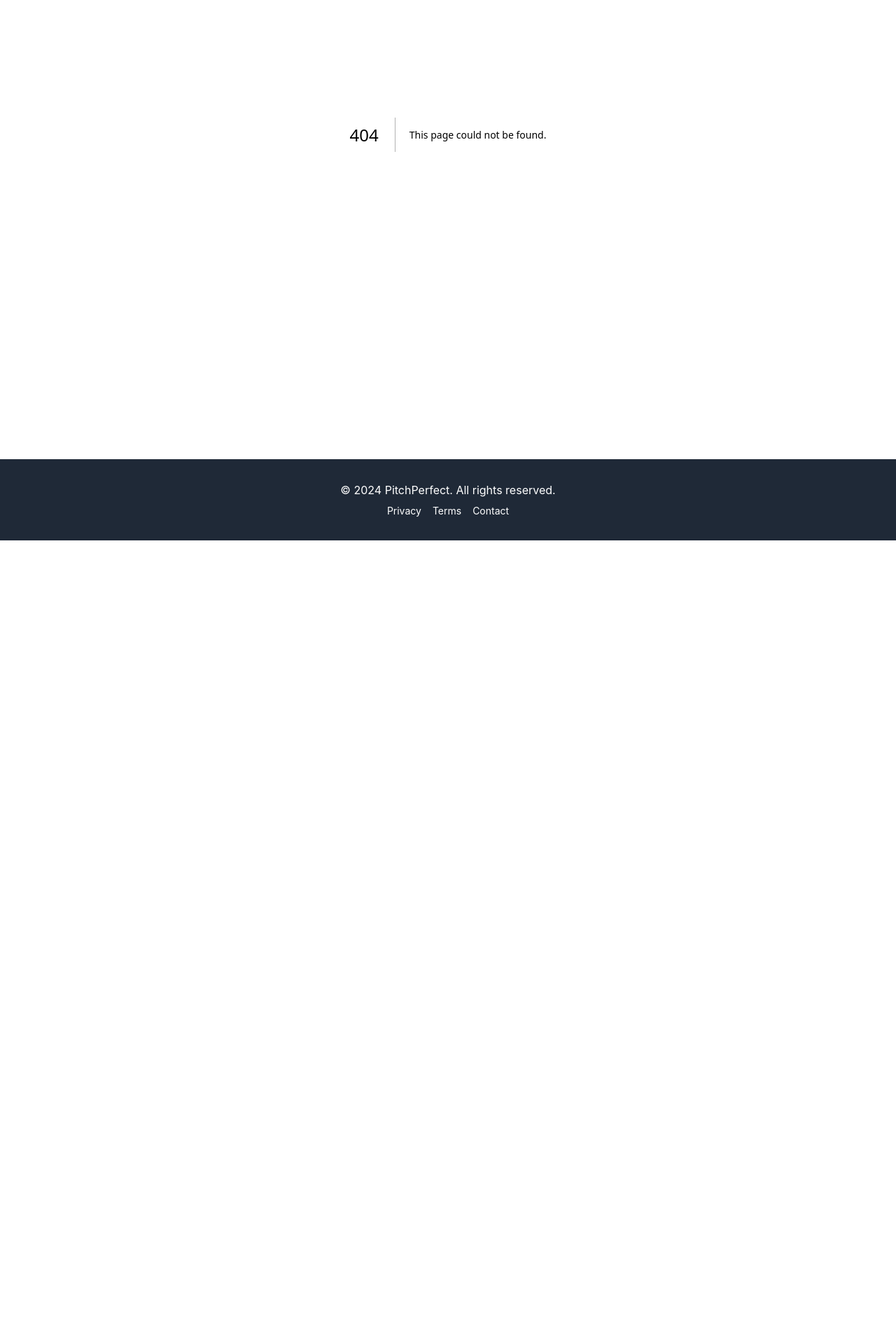
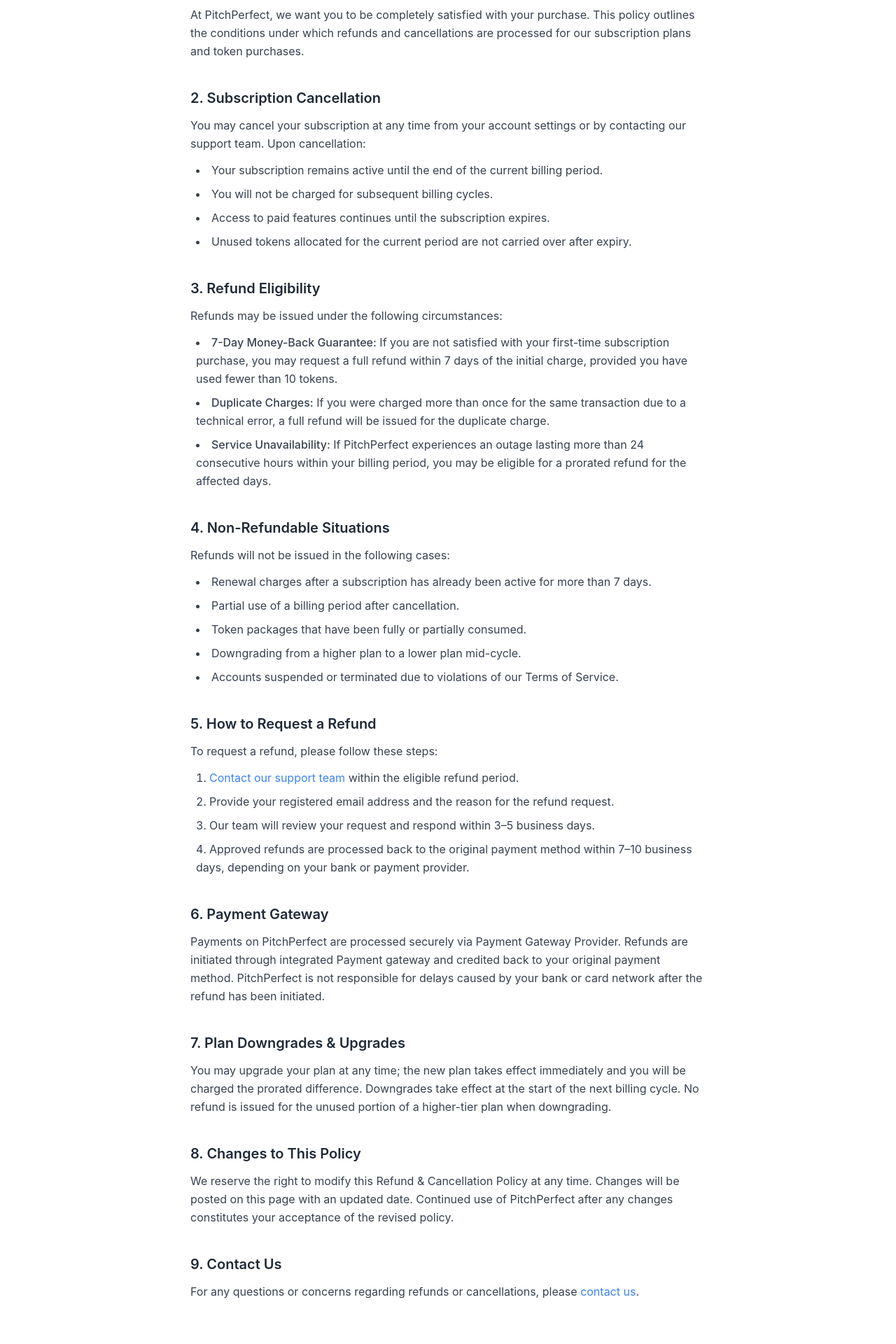
Before and after one commit to maniram-yadav/pitchperfect, a Next.js app in the folder frontend/: page /refund in a window 1280 px wide. Before the commit this address had no page. Shown: the part 280-2200 px from the top of the page at 70% size. Before the commit the page ends 1052 px from the top, so only its background shows below. Built offline with nearby package versions, Linux system fonts and the light colour scheme.

Commit message:
refund policy page impl

```diff
--- a/frontend/src/components/layout/Footer.tsx
+++ b/frontend/src/components/layout/Footer.tsx
@@ -14,6 +14,9 @@
           <Link href="/terms" className="hover:text-secondary transition-colors">
             Terms
           </Link>
+          <Link href="/refund" className="hover:text-secondary transition-colors">
+            Refund & Cancellation
+          </Link>
           <Link href="/contact" className="hover:text-secondary transition-colors">
             Contact
           </Link>
--- /dev/null
+++ b/frontend/src/pages/refund.tsx
@@ -0,0 +1,131 @@
+'use client';
+
+import Link from 'next/link';
+
+export default function RefundPage() {
+  return (
+    <div className="max-w-3xl mx-auto py-16 px-4">
+      <div className="mb-10">
+        <h1 className="text-4xl font-bold text-primary mb-3">Refund & Cancellation Policy</h1>
+        <p className="text-gray-500 text-sm">Last updated: May 3, 2026</p>
+      </div>
+
+      <div className="space-y-10 text-gray-700 leading-relaxed">
+        <section>
+          <h2 className="text-xl font-semibold text-primary mb-3">1. Overview</h2>
+          <p>
+            At PitchPerfect, we want you to be completely satisfied with your purchase. This policy
+            outlines the conditions under which refunds and cancellations are processed for our
+            subscription plans and token purchases.
+          </p>
+        </section>
+
+        <section>
+          <h2 className="text-xl font-semibold text-primary mb-3">2. Subscription Cancellation</h2>
+          <p className="mb-3">
+            You may cancel your subscription at any time from your account settings or by contacting
+            our support team. Upon cancellation:
+          </p>
+          <ul className="list-disc list-inside space-y-2 pl-2">
+            <li>Your subscription remains active until the end of the current billing period.</li>
+            <li>You will not be charged for subsequent billing cycles.</li>
+            <li>Access to paid features continues until the subscription expires.</li>
+            <li>Unused tokens allocated for the current period are not carried over after expiry.</li>
+          </ul>
+        </section>
+
+        <section>
+          <h2 className="text-xl font-semibold text-primary mb-3">3. Refund Eligibility</h2>
+          <p className="mb-3">Refunds may be issued under the following circumstances:</p>
+          <ul className="list-disc list-inside space-y-2 pl-2">
+            <li>
+              <span className="font-medium">7-Day Money-Back Guarantee:</span> If you are not
+              satisfied with your first-time subscription purchase, you may request a full refund
+              within 7 days of the initial charge, provided you have used fewer than 10 tokens.
+            </li>
+            <li>
+              <span className="font-medium">Duplicate Charges:</span> If you were charged more than
+              once for the same transaction due to a technical error, a full refund will be issued
+              for the duplicate charge.
+            </li>
+            <li>
+              <span className="font-medium">Service Unavailability:</span> If PitchPerfect
+              experiences an outage lasting more than 24 consecutive hours within your billing
+              period, you may be eligible for a prorated refund for the affected days.
+            </li>
+          </ul>
+        </section>
+
+        <section>
+          <h2 className="text-xl font-semibold text-primary mb-3">4. Non-Refundable Situations</h2>
+          <p className="mb-3">Refunds will not be issued in the following cases:</p>
+          <ul className="list-disc list-inside space-y-2 pl-2">
+            <li>Renewal charges after a subscription has already been active for more than 7 days.</li>
+            <li>Partial use of a billing period after cancellation.</li>
+            <li>Token packages that have been fully or partially consumed.</li>
+            <li>Downgrading from a higher plan to a lower plan mid-cycle.</li>
+            <li>Accounts suspended or terminated due to violations of our Terms of Service.</li>
+          </ul>
+        </section>
+
+        <section>
+          <h2 className="text-xl font-semibold text-primary mb-3">5. How to Request a Refund</h2>
+          <p className="mb-3">To request a refund, please follow these steps:</p>
+          <ol className="list-decimal list-inside space-y-2 pl-2">
+            <li>
+              <Link href="/contact" className="text-secondary hover:underline">
+                Contact our support team
+              </Link>{' '}
+              within the eligible refund period.
+            </li>
+            <li>Provide your registered email address and the reason for the refund request.</li>
+            <li>Our team will review your request and respond within 3–5 business days.</li>
+            <li>
+              Approved refunds are processed back to the original payment method within 7–10
+              business days, depending on your bank or payment provider.
+            </li>
+          </ol>
+        </section>
+
+        <section>
+          <h2 className="text-xl font-semibold text-primary mb-3">6. Payment Gateway</h2>
+          <p>
+            Payments on PitchPerfect are processed securely via Payment Gateway Provider. Refunds are initiated through
+            integrated Payment gateway and credited back to your original payment method. PitchPerfect is not responsible
+            for delays caused by your bank or card network after the refund has been initiated.
+          </p>
+        </section>
+
+        <section>
+          <h2 className="text-xl font-semibold text-primary mb-3">7. Plan Downgrades & Upgrades</h2>
+          <p>
+            You may upgrade your plan at any time; the new plan takes effect immediately and you
+            will be charged the prorated difference. Downgrades take effect at the start of the
+            next billing cycle. No refund is issued for the unused portion of a higher-tier plan
+            when downgrading.
+          </p>
+        </section>
+
+        <section>
+          <h2 className="text-xl font-semibold text-primary mb-3">8. Changes to This Policy</h2>
+          <p>
+            We reserve the right to modify this Refund & Cancellation Policy at any time. Changes
+            will be posted on this page with an updated date. Continued use of PitchPerfect after
+            any changes constitutes your acceptance of the revised policy.
+          </p>
+        </section>
+
+        <section>
+          <h2 className="text-xl font-semibold text-primary mb-3">9. Contact Us</h2>
+          <p>
+            For any questions or concerns regarding refunds or cancellations, please{' '}
+            <Link href="/contact" className="text-secondary hover:underline">
+              contact us
+            </Link>
+            .
+          </p>
+        </section>
+      </div>
+    </div>
+  );
+}
```
